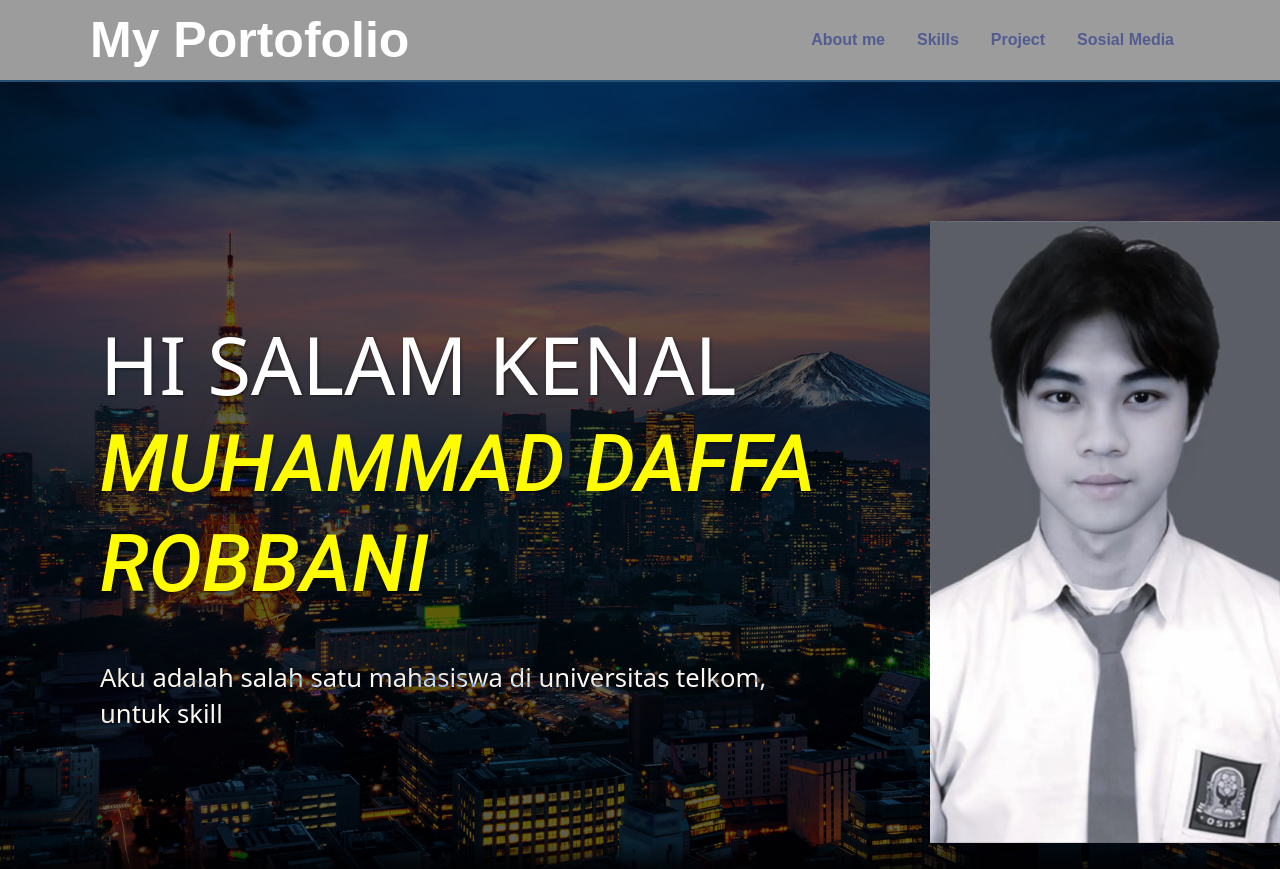
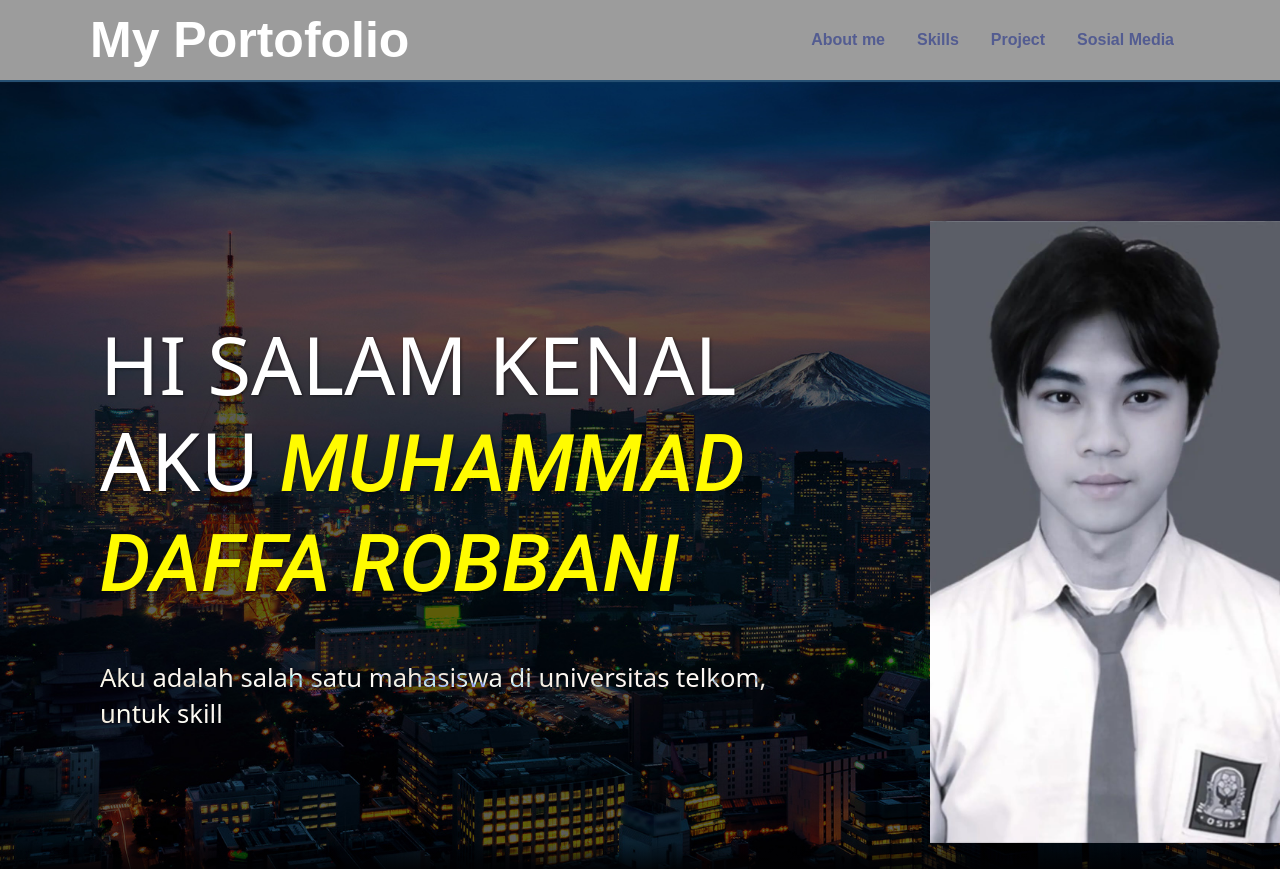
Before and after one commit to Dafrob/wad-tugas2, a plain HTML site: page index.html in a window 1280 px wide. Shown: the top 869 px of the page. Drawn offline with nearby package versions, Linux system fonts and the light colour scheme.

Commit message:
Update index.html

```diff
--- a/index.html
+++ b/index.html
@@ -34,7 +34,7 @@
         <!--Untuk About Me-->
         <section class="hero" id="About me">
             <main class="content">
-                <h1>HI SALAM KENAL <span> MUHAMMAD DAFFA ROBBANI</span></h1>
+                <h1>HI SALAM KENAL AKU <span> MUHAMMAD DAFFA ROBBANI</span></h1>
                 <P>
                     Aku adalah salah satu mahasiswa di universitas telkom, untuk skill
                 </P>
```
